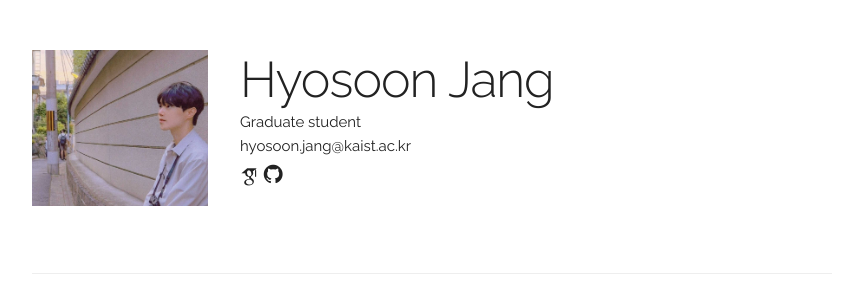
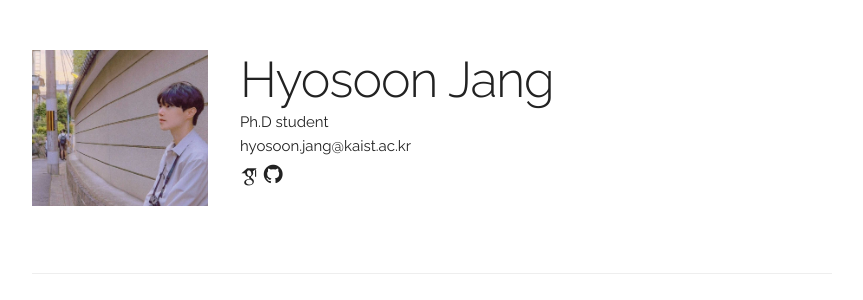
Before and after one commit to hsjang0/hsjang, a Jekyll site: the page built from index.html, in a window 1280 px wide. Shown: the top 300 px of the page, without its empty margins (208-1071 px from the left). Built offline with Jekyll 4.4.1, drawn with Linux system fonts in a browser that asks for light colours; some web fonts are replaced.

Commit message:
Update main_info.yaml

```diff
--- a/_data/main_info.yaml
+++ b/_data/main_info.yaml
@@ -1,5 +1,5 @@
 name: "Hyosoon Jang"
-title: "Graduate student"
+title: "Ph.D student"
 email: "hyosoon.jang@kaist.ac.kr"
 profile_pic: "/assets/profile-pics/20250725.jpg"
 # twitter: "https://twitter.com/msaveski"
```
